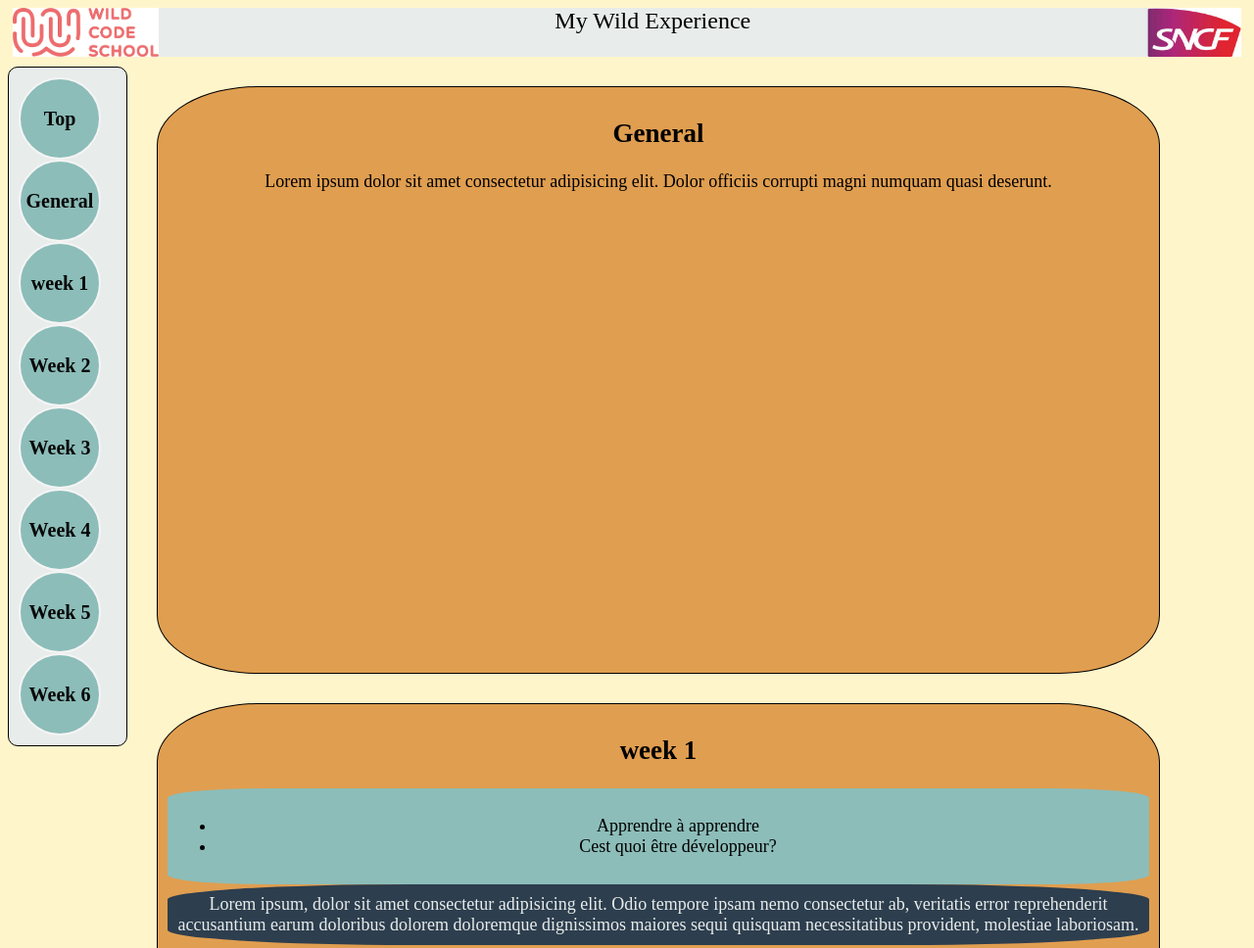
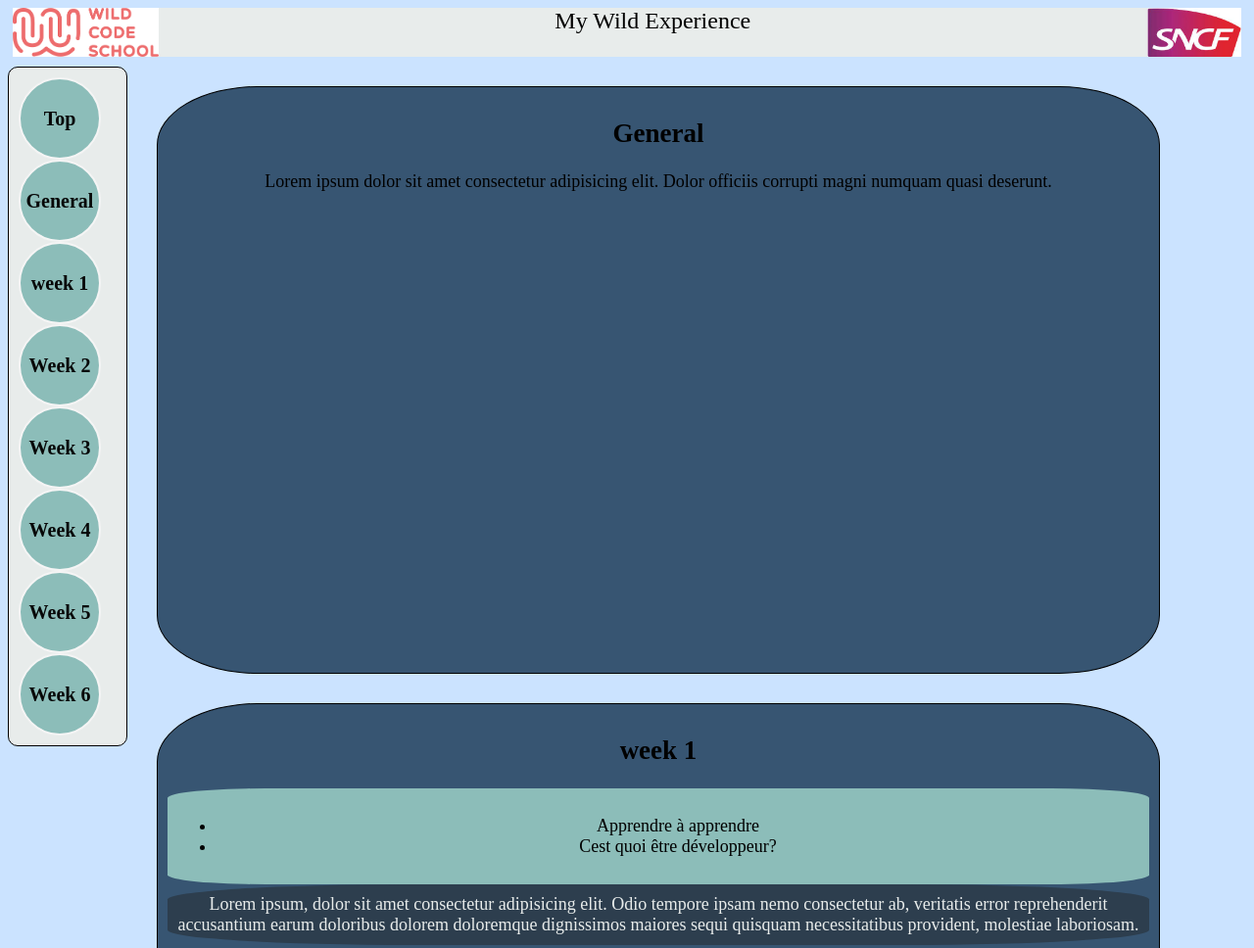
Before and after one commit to Reydet-Eric/first-project, a plain HTML site: page index.html in a window 1280 px wide. Shown: the top 968 px of the page at 98% size. Drawn offline with Linux system fonts and the light colour scheme; a web font is replaced by a local one.

Commit message:
add comment

```diff
--- a/index.html
+++ b/index.html
@@ -4,6 +4,9 @@
     <meta charset="UTF-8">
     <meta http-equiv="X-UA-Compatible" content="IE=edge">
     <meta name="viewport" content="width=device-width, initial-scale=1.0">
+    <link rel="preconnect" href="https://fonts.googleapis.com">
+    <link rel="preconnect" href="https://fonts.gstatic.com" crossorigin>
+    <link href="https://fonts.googleapis.com/css2?family=DynaPuff&display=swap" rel="stylesheet">
     <link rel="stylesheet" href="style.css">
     <title>My Wild Post</title>
 </head>
--- a/style.css
+++ b/style.css
@@ -1,30 +1,33 @@
 :root {
-    --bg-one:#e8eceb;
-    --menu-one: #e8eceb;
-    --color-notion:#8cbdb9;
-    --color-ressenti:#2d3e4e;
-    --color-week:#e09e50;
-    --bt-noselect: #8cbdb9;
-    --bt-select:#2d3e4e;
-    --bt-mouse:#e09e50;
-    --bg:#fff5cb;
+    --bg-one:#e8eceb; /* couleur de fond du header*/
+    --menu-one: #e8eceb; /* fond du menu */
+    --color-notion:#8cbdb9; /* code couleur des notions apprises */
+    --color-ressenti:#2d3e4e;    /* code couleur du ressenti */
+    --color-week:#375572;  /* couleur de fond des cartes */
+    --bt-noselect: #8cbdb9;     /* couleur du bouton non-selectionné */
+    --bt-select:#2d3e4e;     /* couleur du bouton si selectionné */
+    --bt-mouse:#e09e50;   /* couleur du bouton au survol souris */
+    --bg:#cbe3ff;     /* couleur de fond */
+    font-family: DynaPuff;
 }
 
-body{
+body {
 background-color: var(--bg);
+
 }
+
 header {
-
     display:flex;
     flex-direction: row;
     justify-content: space-between;
     list-style-type: none;
-    height:50px;
-    width:calc(100%-10px);
+    height:50px; /* hauteur du header */
+    width:calc(100%-10px); /*prend toute la largeur */
     margin:0px 5px 10px 5px;
     font-size: x-large;
     background-color: var(--bg-one);
-      }
+
+}
 
 main {
     display:flex;
@@ -32,6 +35,7 @@ main {
     font-size: large;
     }
 
+/*menu de gauche*/
 nav{
     position: fixed;
     flex-direction: column;
@@ -48,6 +52,7 @@ nav{
     border-radius: 10px;
     }
 
+/*bloc de droite comprenant les differentes cartes*/
 .right {
     display:flex;
     flex-direction: column;
@@ -61,7 +66,9 @@ nav{
     position: absolute;
     left:50px;
     }
-.content{
+
+    /*les cartes*/
+.content {
     display:flex;
     flex-direction: column;
     border-radius: 20%;
@@ -72,18 +79,24 @@ nav{
     border-radius: 10%;
     box-sizing: border-box;
 }
-.notion{
+
+/*ce qui concerne les nouveaux éléments appris*/
+.notion {
     padding: 10px;
     background-color: var(--color-notion);
     border-radius: 10%;
 }
-.ressenti{
+
+/*mon ressenti a moi sur cette semaine*/
+.ressenti {
     padding: 10px;
     background-color: var(--color-ressenti);
     border-radius: 25%;
     color:var(--menu-one);
 }
-.button-circle{
+
+/*création des boutons ronds du menu*/
+.button-circle {
     display:block;
     width:80px;
     height: 80px;
@@ -97,16 +110,22 @@ nav{
     font-size:20px;
     font-weight:bold;
 }
-.button-circle:hover{
+
+/*ce qui se passe quand la souris survole un bouton*/
+.button-circle:hover {
 background-color: var(--bt-mouse);
 }
 
-@media screen and (min-width:768px){
+/*pour les écrans plus grands*/
+@media screen and (min-width:768px) {
 
+    /*j'augmente la taille des cartes*/
     .content{
         width:100%;
         min-height: 600px;
     }
+
+    /*je disposte les cartes sur 2 colonnes au lieu d'une*/
     .right{
         display: grid;
          grid-template-columns: repeat(auto-fit, minmax(600px,1fr));
```
Also changed, not shown: script.js (added).
